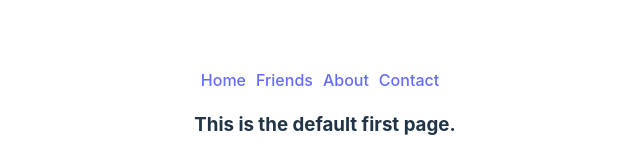
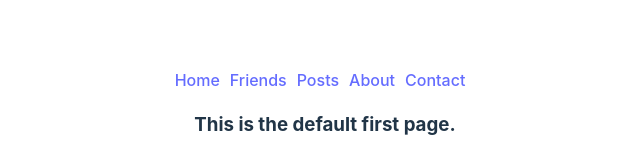
Before and after one commit to sadiaprova12/Intro-To-React-Router-0.2, a React (Vite) app: page / in a window 1280 px wide. Shown: the part 287-447 px from the top of the page, without its empty margins (315-955 px from the left). Built offline with nearby package versions, Linux system fonts and the light colour scheme.

Commit message:
link to posts

```diff
--- a/src/components/About/Header/Header.jsx
+++ b/src/components/About/Header/Header.jsx
@@ -8,6 +8,7 @@ const Header = () => {
         <nav>
             <Link to="/">Home</Link>
             <Link to = "/friends">Friends</Link>
+            <Link to = "/posts">Posts</Link>
             <Link to="/about">About</Link>
             <Link to="/contact">Contact</Link>
         </nav>
```
